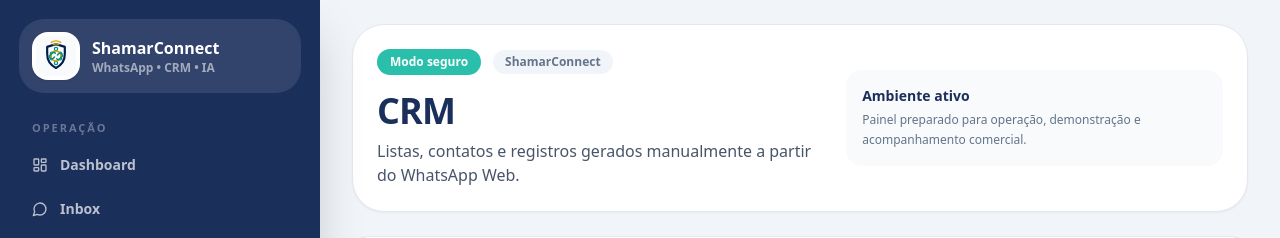
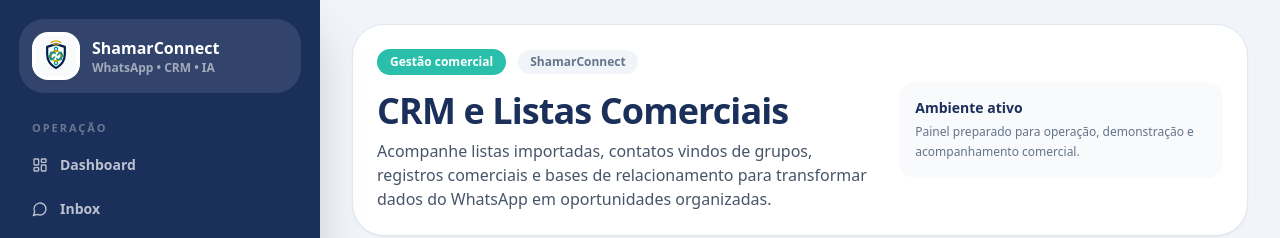
Before and after one commit to akccastro-allan/Shamar-Connect, a Next.js app: page /crm in a window 1280 px wide. Shown: the top 238 px of the page. Built offline with nearby package versions, Linux system fonts and the light colour scheme; no server answers; the database is empty.

Commit message:
refactor: improve crm page positioning

```diff
--- a/app/crm/page.tsx
+++ b/app/crm/page.tsx
@@ -5,7 +5,11 @@
 export default function CrmPage() {
   return (
     <AppShell active="crm">
-      <PageHeader title="CRM" description="Listas, contatos e registros gerados manualmente a partir do WhatsApp Web." badge="Modo seguro" />
+      <PageHeader
+        title="CRM e Listas Comerciais"
+        description="Acompanhe listas importadas, contatos vindos de grupos, registros comerciais e bases de relacionamento para transformar dados do WhatsApp em oportunidades organizadas."
+        badge="Gestão comercial"
+      />
       <GroupContactListsPanel />
     </AppShell>
   );
```
